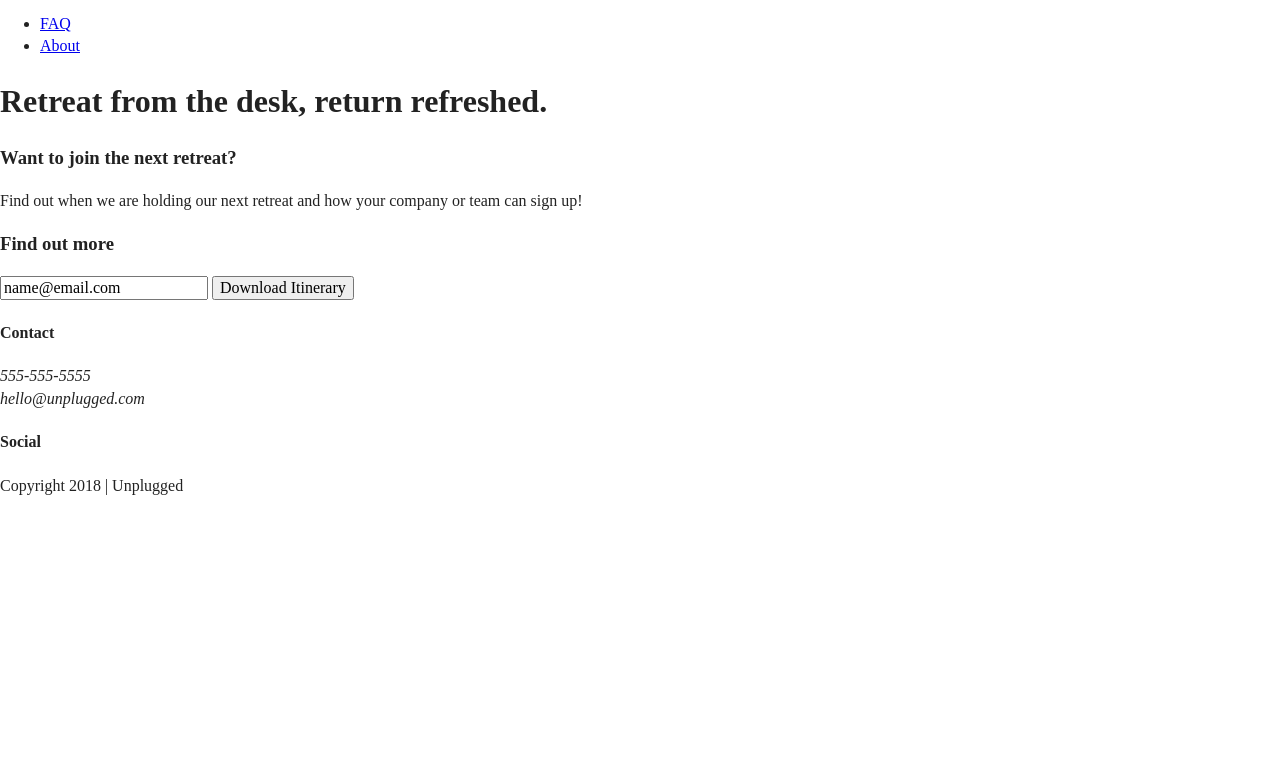
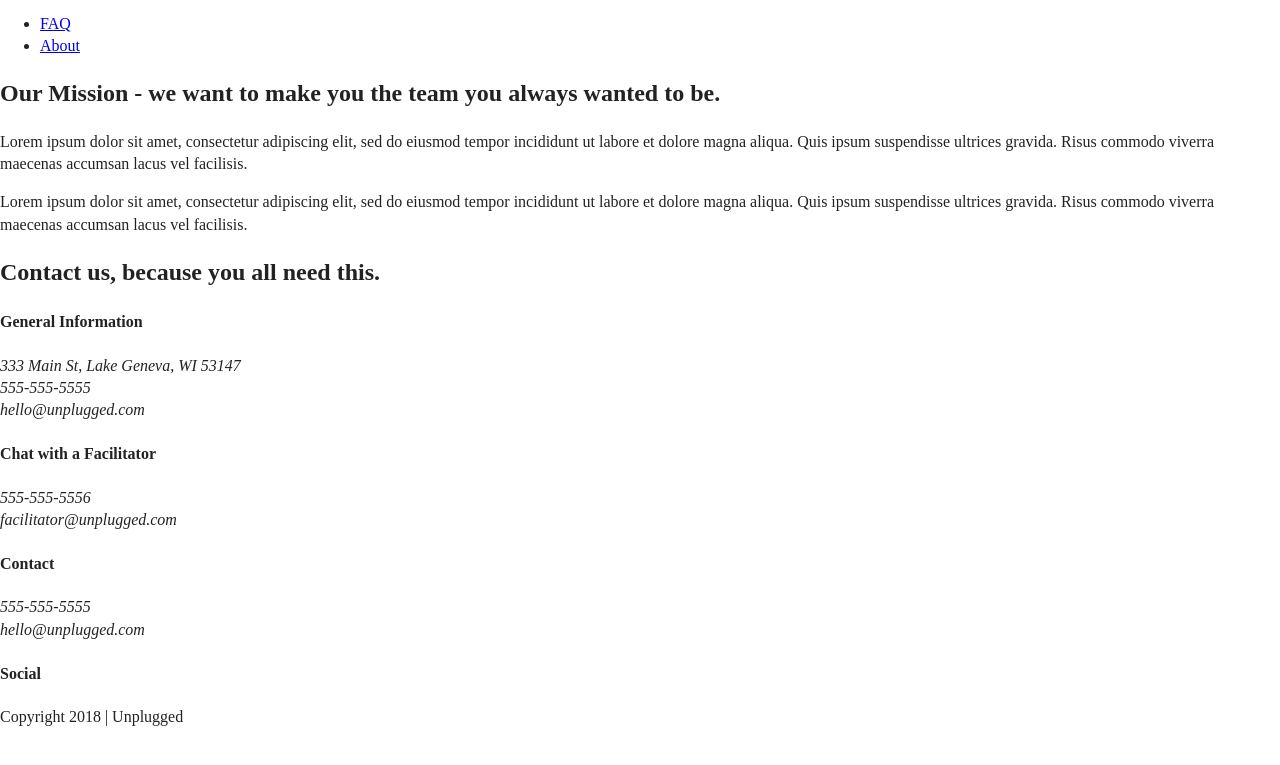
Before and after one commit to RayMurray/html5-boilerplate_v8.0.0, a website: page about/index.html in a window 1280 px wide. Shown: the part 27-792 px from the top of the page. Drawn offline with nearby package versions, Linux system fonts and the light colour scheme; files that its build step writes are made by us from their sources.

Commit message:
added to about page

```diff
--- a/about/index.html
+++ b/about/index.html
@@ -3,26 +3,23 @@
 
 <head>
   <meta charset="utf-8">
-  <title></title>
+  <meta http-equiv="x-ua-compatible" content="ie=edge">
+  <title>Unplugged Retreat | About</title>
   <meta name="description" content="">
-  <meta name="viewport" content="width=device-width, initial-scale=1">
+  <meta name="viewport" content="width=device-width, initial-scale=1, shrink-to-fit=no">
 
-  <meta property="og:title" content="">
-  <meta property="og:type" content="">
-  <meta property="og:url" content="">
-  <meta property="og:image" content="">
-
-  <link rel="manifest" href="site.webmanifest">
-  <link rel="apple-touch-icon" href="icon.png">
+  <link rel="manifest" href="../site.webmanifest">
+  <link rel="apple-touch-icon" href="../icon.png">
   <!-- Place favicon.ico in the root directory -->
 
-  <link rel="stylesheet" href="css/normalize.css">
-  <link rel="stylesheet" href="css/main.css">
-
-  <meta name="theme-color" content="#fafafa">
+  <link rel="stylesheet" href="../css/normalize.css">
+  <link rel="stylesheet" href="../css/main.css">
 </head>
 
 <body>
+  <!--[if lte IE 9]>
+    <p class="browserupgrade">You are using an <strong>outdated</strong> browser. Please <a href="https://browsehappy.com/">upgrade your browser</a> to improve your experience and security.</p>
+  <![endif]-->
 
   <!-- Add your site or application content here -->
   <header>
@@ -33,8 +30,8 @@
       <div class="header-divider"></div>
       <nav>
         <ul>
-          <li><a href="faq/index.html">FAQ</a></li>
-          <li><a href="about/index.html">About</a></li>
+          <li><a href="../faq/index.html">FAQ</a></li>
+          <li><a href="index.html">About</a></li>
         </ul>
       </nav>
     </div>
@@ -42,28 +39,55 @@
 
   <main>
 
-    <section class="hero-area">
+    <section class="mission">
       <div class="content-wrapper">
-        <h1>Retreat from the desk, return refreshed.</h1>
+        <h2>Our Mission - we want to make you the team you always wanted to be.</h2>
+        <div class="mission-content">
+          <p>
+            Lorem ipsum dolor sit amet, consectetur adipiscing elit, sed do eiusmod tempor incididunt ut labore et dolore magna aliqua. Quis ipsum suspendisse ultrices gravida. Risus commodo viverra maecenas accumsan lacus vel facilisis.
+          </p>
+          <p>
+            Lorem ipsum dolor sit amet, consectetur adipiscing elit, sed do eiusmod tempor incididunt ut labore et dolore magna aliqua. Quis ipsum suspendisse ultrices gravida. Risus commodo viverra maecenas accumsan lacus vel facilisis.
+          </p>
+        </div>
       </div>
+      <!-- mission content wrapper ends -->
+    </section>
+    <!-- contact-info -->
+
+    <section class="map">
+      <figure>
+      </figure>
     </section>
 
-    <aside>
+    <section class="contact-section">
       <div class="content-wrapper">
-        <div class="form-description">
-          <h3>Want to join the next retreat?</h3>
-          <p>
-            Find out when we are holding our next retreat and how your company or team can sign up!
-          </p>
+        <h2>Contact us, because you all need this.</h2>
+        <div class="contact-content">
+          <div>
+          <h4>General Information</h4>
+          <address>
+            <p>
+              333 Main St, Lake Geneva, WI 53147<br>
+              555-555-5555<br>
+              hello@unplugged.com
+            </p>
+          </address>
         </div>
-        <div class="form">
-          <h3>Find out more</h3>
-          <input type="text" name="name" value="name@email.com">
-          <input type="button" value="Download Itinerary">
+          <div>
+            <h4>Chat with a Facilitator</h4>
+            <address>
+              <p>
+                555-555-5556<br>
+                facilitator@unplugged.com
+              </p>
+            </address>
+          </div>
+          <!-- contact-content div ends -->
         </div>
-      </div>
-      <!-- aside content wrapper ends -->
-    </aside>
+        <!-- contact content wrapper ends -->
+        </div>
+    </section>
 
   </main>
   <!-- main wrapper -->
@@ -103,13 +127,13 @@
     </div>
   </footer>
 
-  <script src="js/vendor/modernizr-3.6.0.min.js"></script>
+  <script src="../js/vendor/modernizr-3.6.0.min.js"></script>
   <script src="https://code.jquery.com/jquery-3.3.1.min.js" integrity="sha256-FgpCb/KJQlLNfOu91ta32o/NMZxltwRo8QtmkMRdAu8=" crossorigin="anonymous"></script>
   <script>
-    window.jQuery || document.write('<script src="js/vendor/jquery-3.3.1.min.js"><\/script>')
+    window.jQuery || document.write('<script src="../js/vendor/jquery-3.3.1.min.js"><\/script>')
   </script>
-  <script src="js/plugins.js"></script>
-  <script src="js/main.js"></script>
+  <script src="../js/plugins.js"></script>
+  <script src="../js/main.js"></script>
 
   <!-- Google Analytics: change UA-XXXXX-Y to be your site's ID. -->
   <script>
```
